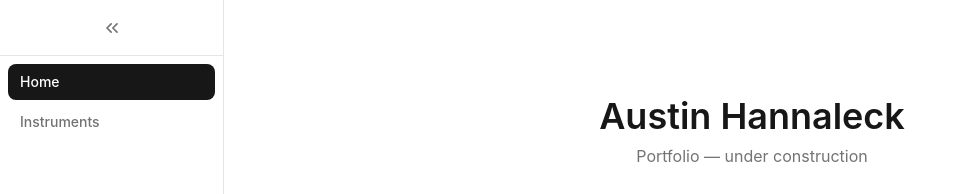
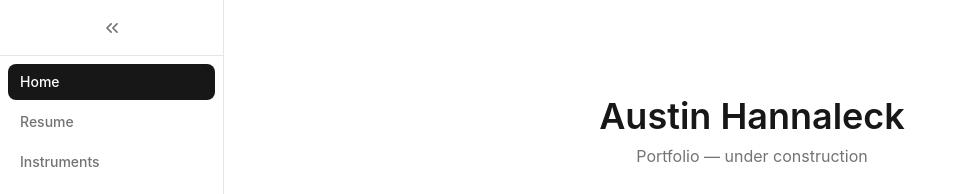
Before and after one commit to austinhannaleck/austin-hannaleck-website, a React (Vite) app: page / in a window 1280 px wide. Shown: the top 194 px of the page, without its empty margins (0-958 px from the left). Built offline with nearby package versions, Linux system fonts and the light colour scheme.

Commit message:
Added Resume page

```diff
--- a/src/App.tsx
+++ b/src/App.tsx
@@ -2,10 +2,11 @@
 import Sidebar from "./components/Sidebar";
 import StudioExample from "./components/instruments/StudioExample";
 
-type Tab = "home" | "instruments";
+type Tab = "home" | "instruments" | "resume";
 
 const TABS: { id: Tab; label: string }[] = [
   { id: "home", label: "Home" },
+  { id: "resume", label: "Resume" },
   { id: "instruments", label: "Instruments" },
 ];
 
@@ -37,7 +38,16 @@
           </main>
         )}
 
+        {tab === "resume" && (
+          <main className="flex flex-col items-center justify-center py-24">
+            <h1 className="text-4xl font-semibold">Resume</h1>
+            <p className="mt-2 text-neutral-500 dark:text-neutral-400">Coming soon</p>
+          </main>
+        )}
+
         {tab === "instruments" && <StudioExample />}
+
+
       </div>
     </div>
   );
```
